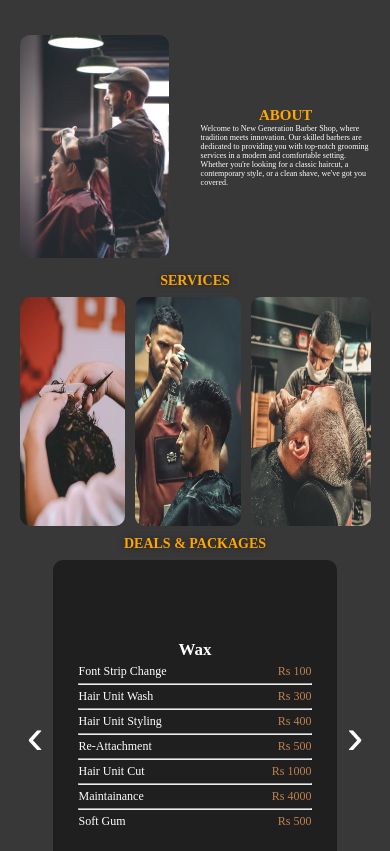
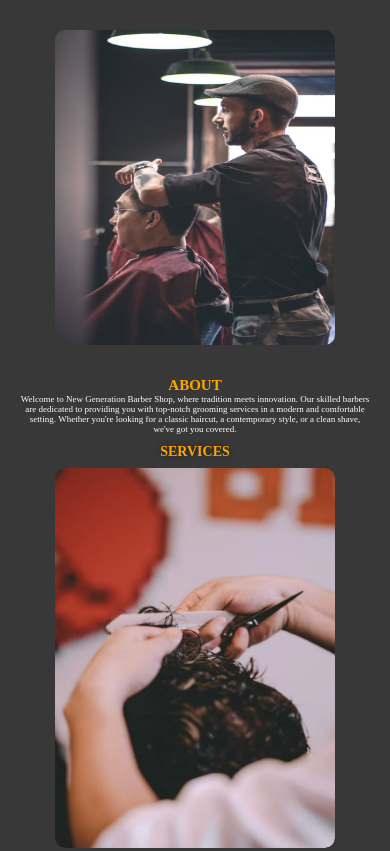
Before and after one commit to SufyanTalib01/Salon-Landing-Page, a plain HTML site: page index.html in a window 390 px wide. Shown: the part 468-1319 px from the top of the page. Drawn offline with Linux system fonts and the light colour scheme; a web font is replaced by a local one.

Commit message:
new chanegs

```diff
--- a/style.css
+++ b/style.css
@@ -195,6 +195,7 @@ transition: transform 0.3s ease-in;
     height: 100%;
     position: relative;
     cursor: pointer;
+    overflow: hidden;
 }
 .services-img img{
     height: 100%;
@@ -207,7 +208,7 @@ transition: transform 0.3s ease-in;
 .services-detail{
     height: 100%;
     width: 100%;
-    border-radius: 10px;
+    /* border-radius: 10px; */
 background-color: #1F1F1F;
     position: absolute;
     top: 100%;
@@ -339,10 +340,11 @@ box-shadow: rgba(50, 50, 93, 0.25) 0px 50px 100px -20px, rgba(0, 0, 0, 0.3) 0px
 }
 .contact-us input:focus , .contact-us textarea:focus{
     border: 1px solid orange;
-    background-color: #989696;
+    background-color: #807d7d;
+
 }
 .contact-us input:hover , .contact-us textarea:hover{
-    background-color: #989696;
+    background-color: #807d7d;
     border: 1px solid orange;
 
 }
@@ -430,13 +432,13 @@ footer hr{
         margin-left: 32px;
     }
     .deals-div{
-        width: 90%;
+        width: 97%;
     }
     .slide{
         width: 100%;
     }
     .contact-us{
-        width: 75%;
+        width: 80%;
     }
 }
 
@@ -466,25 +468,42 @@ footer hr{
         font-size: 14px;
     }
     .salon-images{
-        height: 233px;
+        height: auto;
+        flex-wrap: wrap;
+    }
+    .salon-images img{
+        height: 315px;
+        width: 80%;
     }
     .about p{
-        font-size: 8px;
+        font-size: 9px;
+        text-align: center;
     }
     .about h2{
         font-size: 15px;
     }
     .services-detail h2{
-        font-size: 15px;
+        font-size: 20px;
     }
     .services-detail ul{
-        font-size: 7px;
+        font-size: 13px;
         margin-inline: 0px;
-        margin-left: 28px;
+        margin-left: 37px;
     }
     .services-images{
-        height: 229px;
+        height: auto;
+        flex-wrap: wrap;
+        justify-content: center;
+        gap: 22px;
     }
+    .services-img{
+        height: 380px;
+        width: 80%;
+        border-radius: 10px;
+    }
+    /* .services-img{
+        width: 80%;
+    } */
     .slide{
         padding-inline: 25px;
         height: 352px;
@@ -518,8 +537,8 @@ footer hr{
 /* MINI MOBILE  */
 @media (max-width: 330px){
 
-    .salon-images{
-        height: 186px;
+    .services-img{
+        height: 315px;
     }
     .about h2{
         font-size: 11px;
@@ -530,17 +549,15 @@ footer hr{
     .heading span{
         font-size: 11px;
     }
-    .services-images{
-        height: 160px;
-    }
+
     .services-detail{
         gap: 2px;
     }
     .services-detail h2{
-        font-size: 11px;
+        font-size: 16px;
     }
     .services-detail ul{
-        font-size: 6px;
+        font-size: 10px;
     }
     .slide div span{
         font-size: 10px;
```
